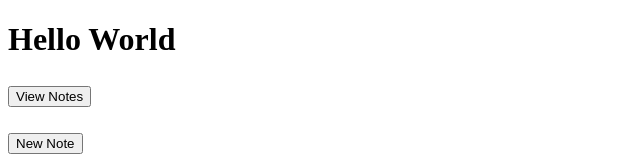
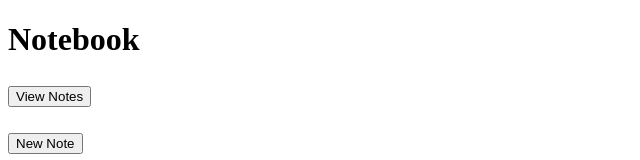
Before and after one commit to sakifree/nextjs-notesapp, a Next.js app: page / in a window 1280 px wide. Shown: the top 160 px of the page, without its empty margins (0-640 px from the left). Built offline with nearby package versions, Linux system fonts and the light colour scheme.

Commit message:
adds index and show pages

```diff
--- a/pages/index.js
+++ b/pages/index.js
@@ -10,8 +10,8 @@ export default function Home() {
         <meta name="viewport" content="width=device-width, initial-scale=1" />
         <link rel="icon" href="/favicon.ico" />
       </Head>
-      <h1>Hello World</h1>
-      <Link href="/new">
+      <h1>Notebook</h1>
+      <Link href="/notebook">
         <h2><button>View Notes</button></h2>
       </Link>
       <Link href="/new">
```
Also changed, not shown: pages/notebook/[id].js (+7 -0 lines), pages/notebook/index.js (+7 -0 lines).
